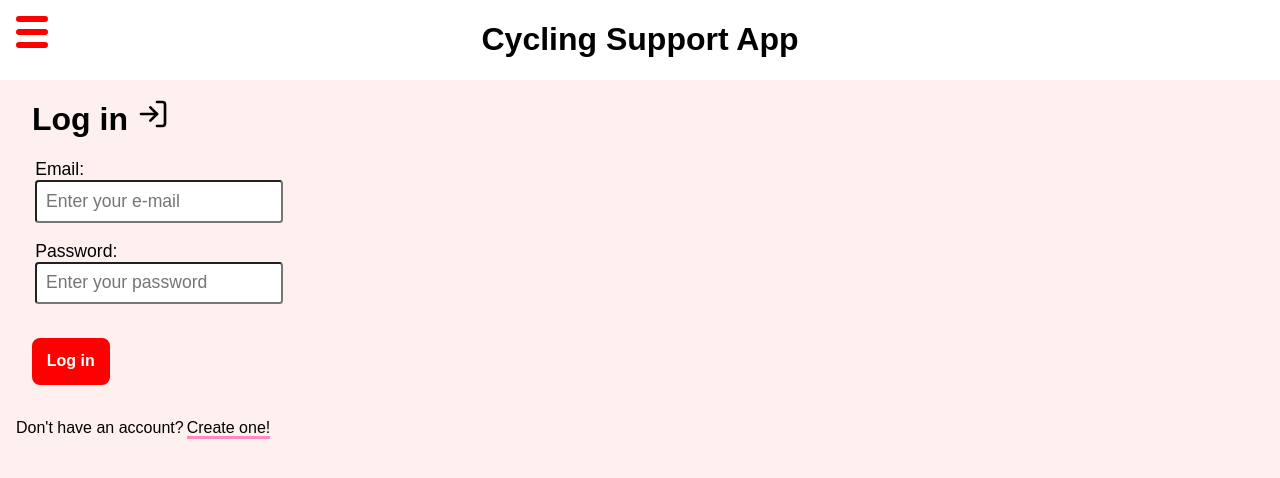
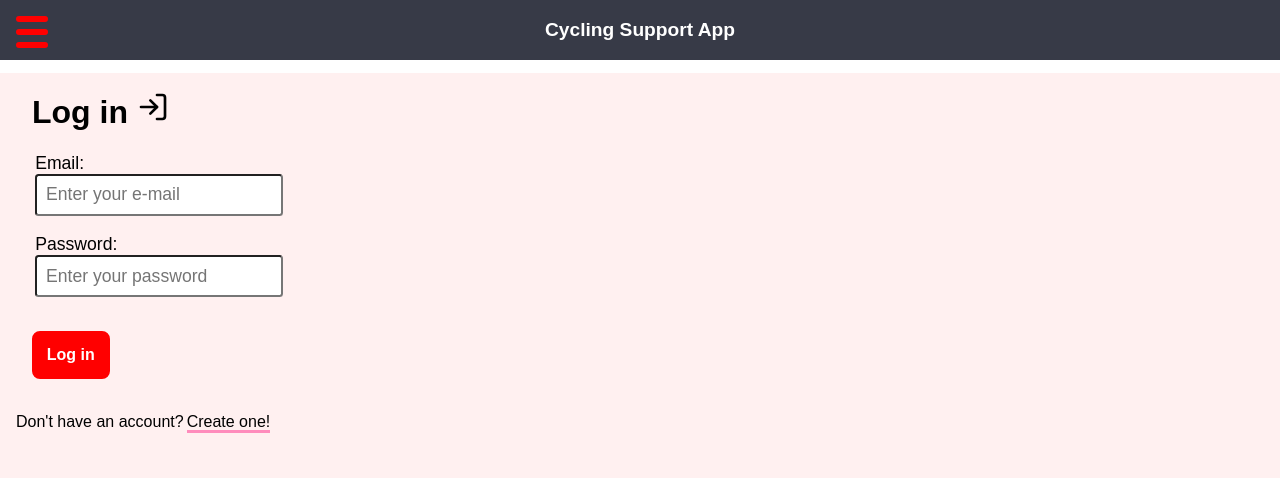
Before and after one commit to jamesodonnell134/React-Cycle-Support-App-Group-Q, a React (Create React App) app: page /login in a window 1280 px wide. Shown: the top 478 px of the page. Built offline with nearby package versions, Linux system fonts and the light colour scheme; no server answers; the database is empty.

Commit message:
change line 67

```diff
--- a/src/App.js
+++ b/src/App.js
@@ -64,7 +64,7 @@ class App extends Component {
                 <div>
                     <div className="App">
                         <Sidebar />
-                        <div id="page-wrap">
+                        <div id="header">
                             <h1>Cycling Support App</h1>
 
                         </div>
```
